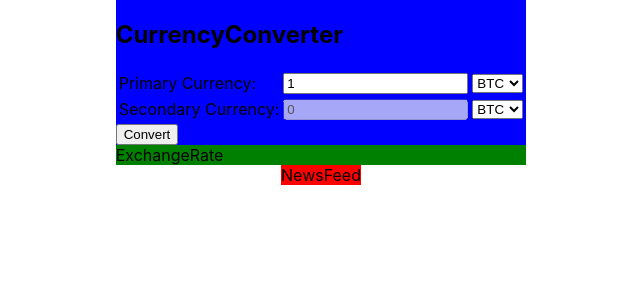
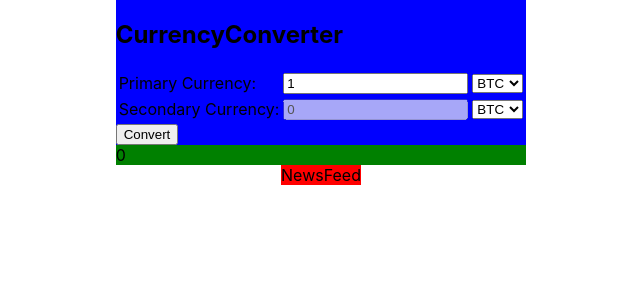
Before and after one commit to kpilszak/crypto-dashboard, a React (Create React App) app: page / in a window 1280 px wide. Shown: the top 300 px of the page, without its empty margins (319-959 px from the left). Built offline with nearby package versions, Linux system fonts and the light colour scheme.

Commit message:
Display exchange rate

```diff
--- a/src/components/CurrencyConverter.js
+++ b/src/components/CurrencyConverter.js
@@ -28,7 +28,7 @@ const CurrencyConverter = () => {
         axios.request(options).then((response) => {
             console.log(response.data)
             setExchangeRate(response.data['Realtime Currency Exchange Rate']['5. Exchange Rate'])
-            setResult(exchangeRate * amount)
+            setResult(response.data['Realtime Currency Exchange Rate']['5. Exchange Rate'] * amount)
         }).catch ((error) => {
             console.error(error)
         })
@@ -88,7 +88,9 @@ const CurrencyConverter = () => {
                 <button onClick={convert}>Convert</button>
 
             </div>
-            <ExchangeRate/>
+            <ExchangeRate
+                exchangeRate={exchangeRate}
+            />
         </div>
     )
 }
--- a/src/components/ExchangeRate.js
+++ b/src/components/ExchangeRate.js
@@ -1,7 +1,7 @@
-const ExchangeRate = () => {
+const ExchangeRate = ({exchangeRate}) => {
     return (
         <div className="exchange-rate">
-            ExchangeRate
+            {exchangeRate}
         </div>
     )
 }
```
